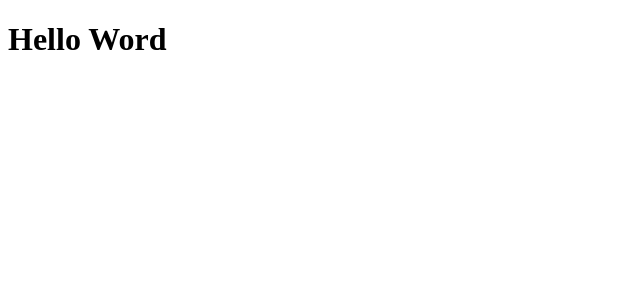
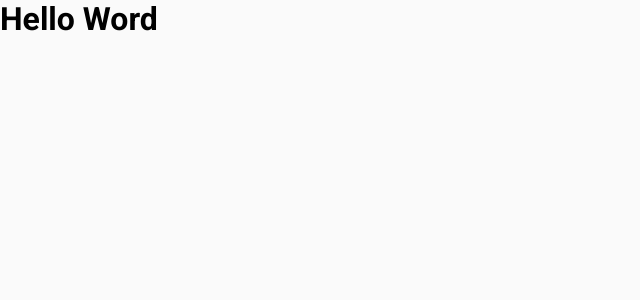
Before and after one commit to filipedev6/coffee-delivery, a React (Vite) app: page / in a window 1280 px wide. Shown: the top 300 px of the page, without its empty margins (0-640 px from the left). Built offline with nearby package versions, Linux system fonts and the light colour scheme.

Commit message:
feat: Configuração de fontes é cores

```diff
--- a/src/App.tsx
+++ b/src/App.tsx
@@ -1,11 +1,18 @@
+import { ThemeProvider } from 'styled-components'
 import { BrowserRouter } from 'react-router-dom'
 import { Router } from './Router'
+import { defaultTheme } from './styles/themes/default'
+import { GlobalStyle } from './styles/global'
 
 function App() {
   return (
-    <BrowserRouter>
-      <Router />
-    </BrowserRouter>
+    <ThemeProvider theme={defaultTheme}>
+      <BrowserRouter>
+        <Router />
+      </BrowserRouter>
+
+      <GlobalStyle />
+    </ThemeProvider>
   )
 }
 
--- /dev/null
+++ b/src/styles/global.ts
@@ -0,0 +1,19 @@
+import { createGlobalStyle } from 'styled-components'
+
+export const GlobalStyle = createGlobalStyle`
+  *{
+    margin: 0;
+    padding: 0;
+    box-sizing: border-box;
+  }
+
+  body{
+    background: ${(props) => props.theme['base-100']};
+  }
+
+  body, input, textarea, button {
+    font-family: 'Roboto', sans-serif;
+    font-weight: 400;
+    font-size: 1rem;
+  }
+`
--- /dev/null
+++ b/src/styles/themes/default.ts
@@ -0,0 +1,21 @@
+export const defaultTheme = {
+  white: '#FFF',
+
+  'base-100': '#FAFAFA',
+  'base-200': '#F3F2F2',
+  'base-300': '#EDEDED',
+  'base-400': '#E6E5E5',
+  'base-500': '#D7D5D5',
+  'base-600': '#8D8686',
+  'base-700': '#574F4D',
+  'base-800': '#403937',
+  'base-900': '#272221',
+
+  'yellow-300': '#F1E9C9',
+  'yellow-500': '#DBAC2C',
+  'yello-700': '#C47F17',
+
+  'purple-300': '#EBE5F9',
+  'purple-500': '#8047F8',
+  'purple-700': '#4B2995',
+}
```
Also changed, not shown: src/@types/styled.d.ts (added, +8 -0 lines).
